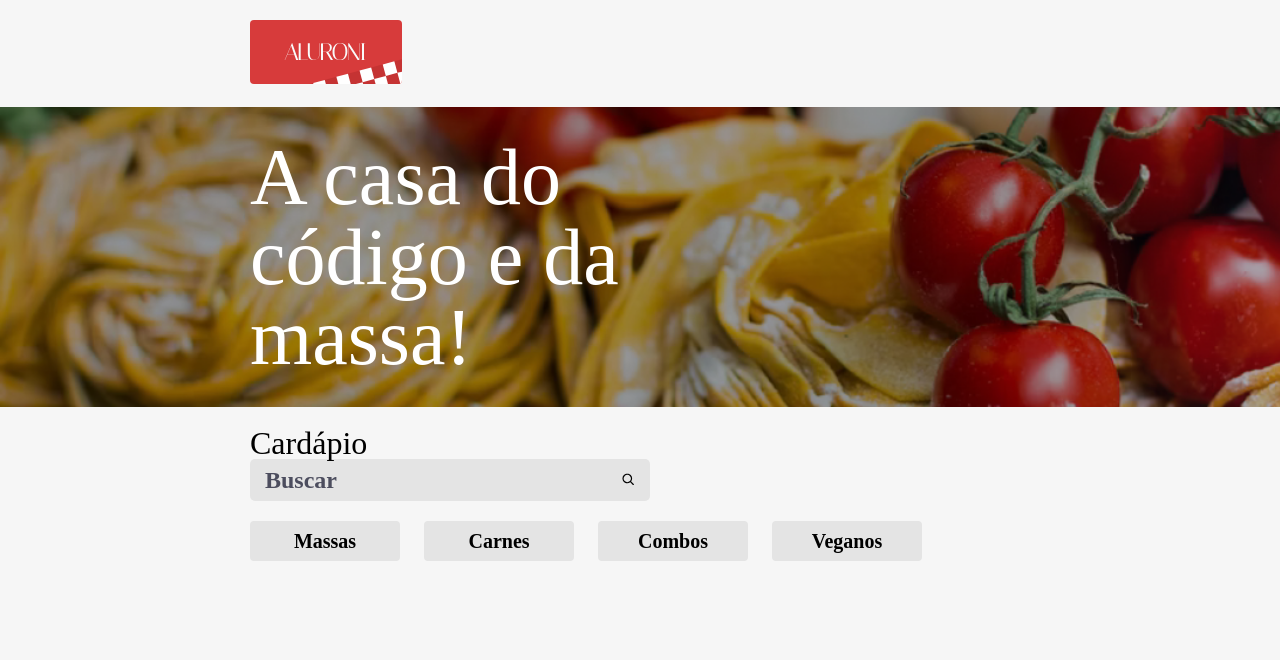
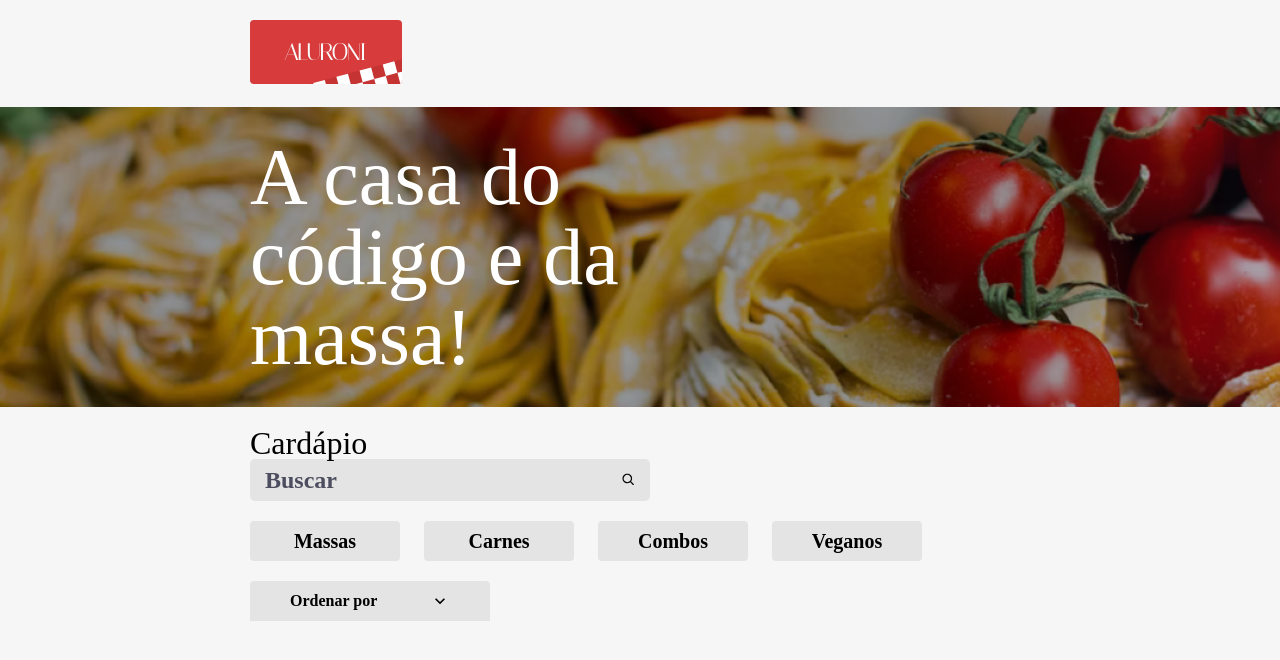
Before and after one commit to viniirbr/aluroni, a React (Vite) app: page / in a window 1280 px wide. Shown: the top 660 px of the page. Built offline with nearby package versions, Linux system fonts and the light colour scheme; a web font is replaced by a local one.

Commit message:
Implement visual of sorter

```diff
--- a/src/pages/Menu/Filters/Filters.module.scss
+++ b/src/pages/Menu/Filters/Filters.module.scss
@@ -16,12 +16,14 @@
     height: 40px;
     justify-content: center;
     width: 150px;
-    &--active {
-      background-color: $blue;
-      color: white;
-    }
+    transition: all 0.5s;
     &:hover {
       cursor: pointer;
+      background: $dark-gray;
+    }
+    &--active {
+      background-color: $blue !important;
+      color: white;
     }
   }
 }
--- a/src/pages/Menu/Menu.module.scss
+++ b/src/pages/Menu/Menu.module.scss
@@ -32,5 +32,6 @@
         justify-content: space-between;
         margin-bottom: 30px;
         width: 100%;
+        padding-bottom: 200px;
       }
 }
--- /dev/null
+++ b/src/pages/Menu/Sorter/Sorter.module.scss
@@ -0,0 +1,49 @@
+@import "../../../styles/variables";
+
+.sorter {
+  align-items: center;
+  background-color: $gray;
+  border: none;
+  border-top-left-radius: 4px;
+  border-top-right-radius: 4px;
+  display: flex;
+  font-size: 1rem;
+  font-weight: bold;
+  height: 40px;
+  justify-content: space-between;
+  min-width: 240px;
+  padding: 0 40px;
+  position: relative;
+  cursor: pointer;
+  &--active {
+    background-color: $blue;
+    color: white;
+  }
+  &__options {
+    position: absolute;
+    left: 0;
+    flex-direction: column;
+    top: 100%;
+    width: 100%;
+    &--ativo {
+      display: flex;
+    }
+  }
+  &__option {
+    align-items: center;
+    background-color: $gray;
+    border-top: 2px solid $light-gray;
+    box-sizing: border-box;
+    color: $black;
+    display: flex;
+    height: 40px;
+    justify-content: center;
+    width: inherit;
+    &:hover,
+    &--active {
+      background-color: $blue;
+      cursor: pointer;
+      color: white;
+    }
+  }
+}
--- /dev/null
+++ b/src/pages/Menu/Sorter/index.tsx
@@ -0,0 +1,37 @@
+import { useState } from 'react'
+import options from './options.json'
+import { MdKeyboardArrowUp, MdKeyboardArrowDown } from 'react-icons/md'
+import styles from './Sorter.module.scss'
+import { ISorter } from '..'
+
+interface Props {
+    sorter: ISorter,
+    setSorter: React.Dispatch<React.SetStateAction<ISorter>>
+}
+
+export function Sorter({ sorter, setSorter }: Props) {
+
+    const [isOpen, setIsOpen] = useState(false);
+    let sorterName = "";
+
+
+
+    return (
+        <button className={`${styles.sorter} ${sorter.value !== '' && styles['sorter--active']}`}
+            onClick={() => setIsOpen(!isOpen)}
+            onBlur={() => setIsOpen(false)}>
+            <span>{sorter.name || 'Ordenar por'}</span>
+            {isOpen ? <MdKeyboardArrowUp size={20} /> : <MdKeyboardArrowDown size={20} />}
+            <div className={`${styles.sorter__options} ${styles['sorter__options--active']}`}>
+                {isOpen && options.map(option => {
+                    return (
+                        <div key={option.value}
+                            onClick={() => setSorter(option)}
+                            className={styles.sorter__option}>
+                            {option.name}
+                        </div>)
+                })}
+            </div>
+        </button>
+    )
+}
--- /dev/null
+++ b/src/pages/Menu/Sorter/options.json
@@ -0,0 +1,18 @@
+[
+    {
+      "name": "",
+      "value": ""
+    },
+    {
+      "name": "Porção",
+      "value": "porcao"
+    },
+    {
+      "name": "Qtd. pessoas",
+      "value": "qtd_pessoas"
+    },
+    {
+      "name": "Preço",
+      "value": "preco"
+    }
+  ]
--- a/src/pages/Menu/index.tsx
+++ b/src/pages/Menu/index.tsx
@@ -3,11 +3,18 @@ import logo from '../../assets/logo.svg'
 import { SearchField } from './SearchField'
 import { useState } from 'react'
 import { Filters } from './Filters';
+import { Sorter } from './Sorter';
+
+export type ISorter = {
+  name: string,
+  value: string
+}
 
 export default function Menu() {
 
   const [search, setSearch] = useState('');
   const [filter, setFilter] = useState<number | null>(null);
+  const [sorter, setSorter] = useState<ISorter>({name: '', value: ''});
 
   return (
     <main>
@@ -22,6 +29,7 @@ export default function Menu() {
         <SearchField search={search} setSearch={setSearch} />
         <div className={styles.menu__filters}>
           <Filters filter={filter} setFilter={setFilter}/>
+          <Sorter sorter={sorter} setSorter={setSorter}/>
         </div>
       </section>
     </main>
--- a/src/styles/_variables.scss
+++ b/src/styles/_variables.scss
@@ -5,6 +5,7 @@ $padding-horizontal: 250px;
 $dark: #242536;
 $dark-gray: #92929d;
 $gray: #e4e4e4;
+$dark-gray: #c0c0c0;
 $black: #4c4d5e;
 $light-gray: #f6f6f6;
 $blue: #282b57;
```
